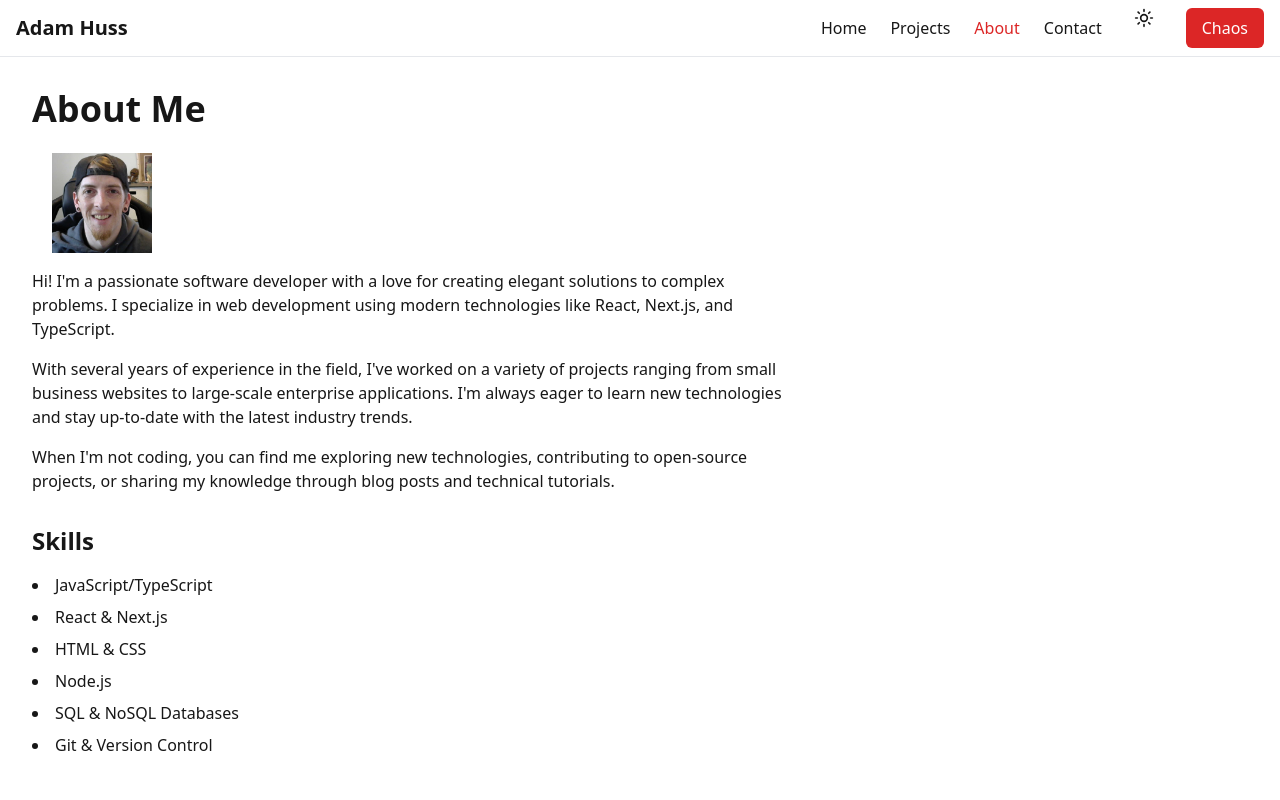
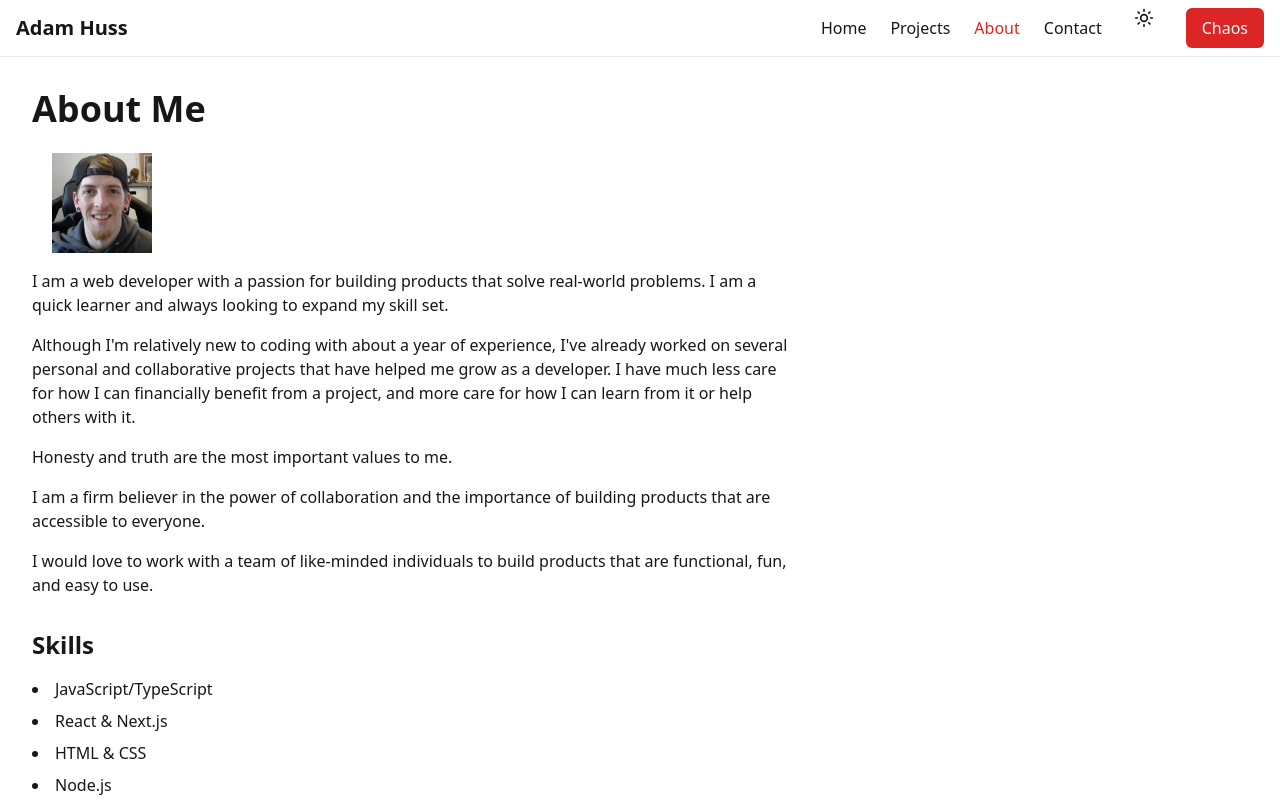
Before and after one commit to AHuss13/Personal_Website, a Next.js app: page /about in a window 1280 px wide. Shown: the top 800 px of the page. Built offline with nearby package versions, Linux system fonts and the light colour scheme.

Commit message:
Updated About page

```diff
--- a/app/about/page.tsx
+++ b/app/about/page.tsx
@@ -14,22 +14,31 @@ export default function About() {
 
       <div className="max-w-3xl">
         <p className="mb-4">
-          Hi! I&apos;m a passionate software developer with a love for creating
-          elegant solutions to complex problems. I specialize in web development
-          using modern technologies like React, Next.js, and TypeScript.
+          I am a web developer with a passion for building products that solve
+          real-world problems. I am a quick learner and always looking to expand
+          my skill set.
         </p>
 
         <p className="mb-4">
-          With several years of experience in the field, I&apos;ve worked on a
-          variety of projects ranging from small business websites to
-          large-scale enterprise applications. I&apos;m always eager to learn
-          new technologies and stay up-to-date with the latest industry trends.
+          Although I&apos;m relatively new to coding with about a year of
+          experience, I&apos;ve already worked on several personal and
+          collaborative projects that have helped me grow as a developer. I have
+          much less care for how I can financially benefit from a project, and
+          more care for how I can learn from it or help others with it.
         </p>
 
         <p className="mb-4">
-          When I&apos;m not coding, you can find me exploring new technologies,
-          contributing to open-source projects, or sharing my knowledge through
-          blog posts and technical tutorials.
+          Honesty and truth are the most important values to me.
+        </p>
+
+        <p className="mb-4">
+          I am a firm believer in the power of collaboration and the importance
+          of building products that are accessible to everyone.
+        </p>
+
+        <p className="mb-4">
+          I would love to work with a team of like-minded individuals to build
+          products that are functional, fun, and easy to use.
         </p>
 
         <div className="mt-8">
@@ -40,6 +49,7 @@ export default function About() {
             <li>HTML & CSS</li>
             <li>Node.js</li>
             <li>SQL & NoSQL Databases</li>
+            <li>Python</li>
             <li>Git & Version Control</li>
           </ul>
         </div>
```
